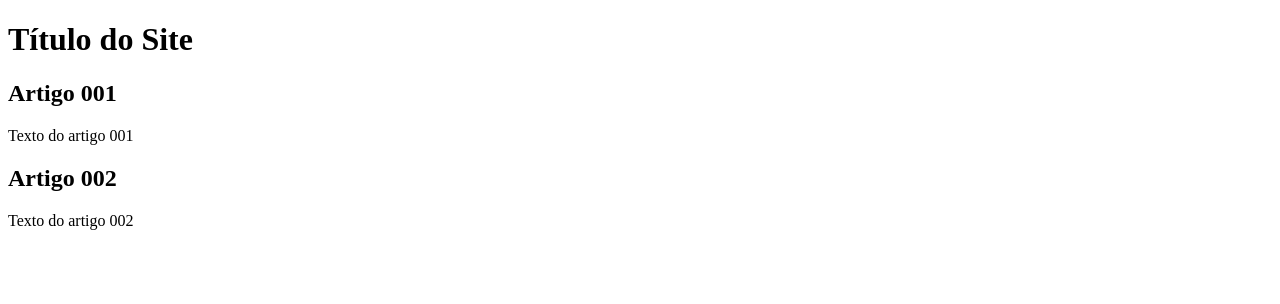
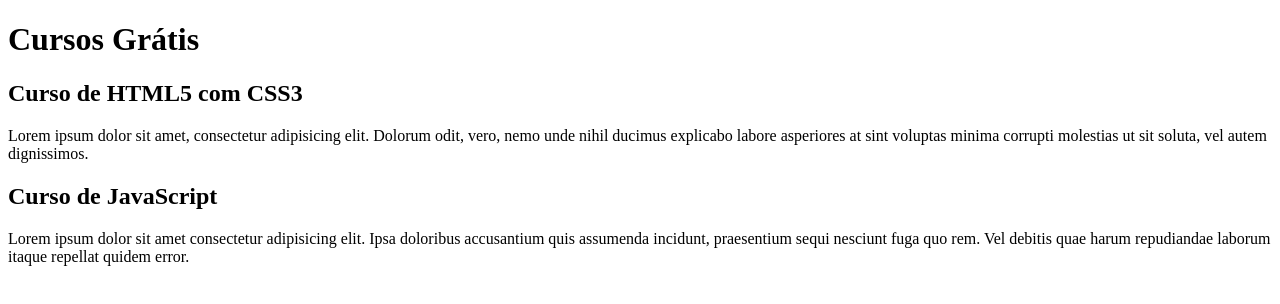
Before and after one commit to robertanoctiluca/projeto-site, a plain HTML site: page index.html in a window 1280 px wide. Drawn offline with Linux system fonts and the light colour scheme.

Commit message:
comecei a escrever o conteúdo

```diff
--- a/index.html
+++ b/index.html
@@ -8,15 +8,15 @@
 <body>
     <main>
         <header>
-            <h1>Título do Site</h1>
+            <h1>Cursos Grátis</h1>
         </header>
         <article>
-            <h2>Artigo 001</h2>
-            <p>Texto do artigo 001</p>
+            <h2>Curso de HTML5 com CSS3</h2>
+            <p>Lorem ipsum dolor sit amet, consectetur adipisicing elit. Dolorum odit, vero, nemo unde nihil ducimus explicabo labore asperiores at sint voluptas minima corrupti molestias ut sit soluta, vel autem dignissimos.</p>
         </article>
         <article>
-            <h2>Artigo 002</h2>
-            <p>Texto do artigo 002</p>
+            <h2>Curso de JavaScript</h2>
+            <p>Lorem ipsum dolor sit amet consectetur adipisicing elit. Ipsa doloribus accusantium quis assumenda incidunt, praesentium sequi nesciunt fuga quo rem. Vel debitis quae harum repudiandae laborum itaque repellat quidem error.</p>
         </article>
 
 
```
